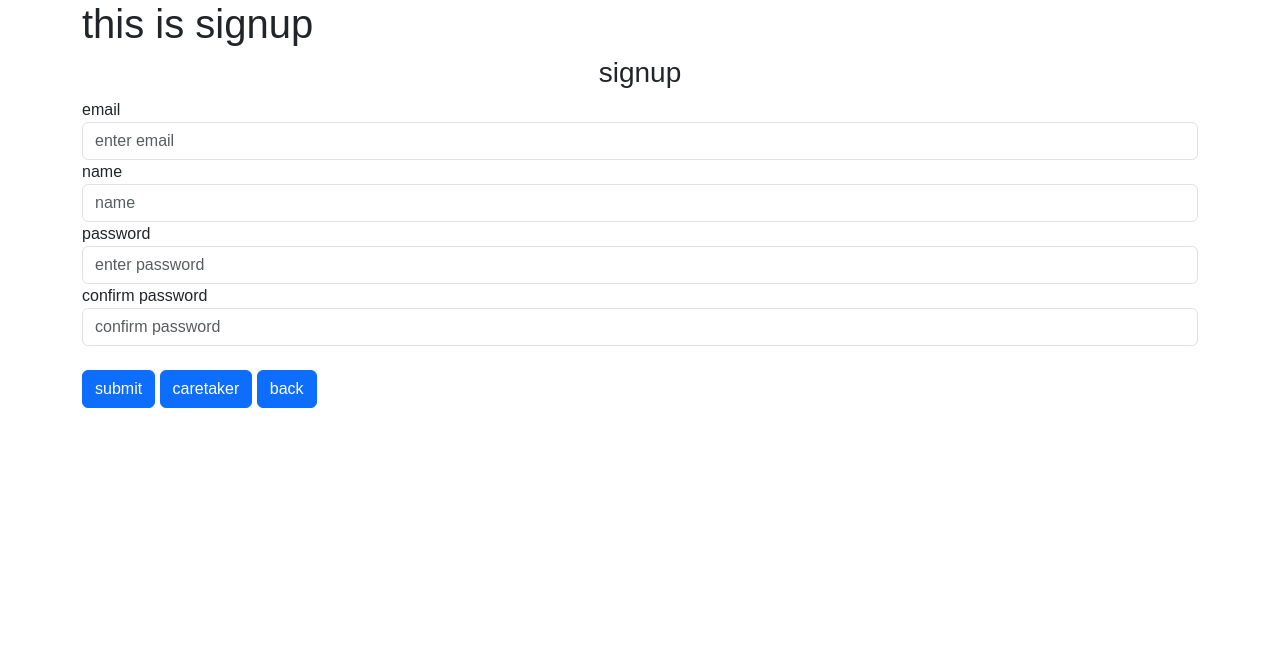
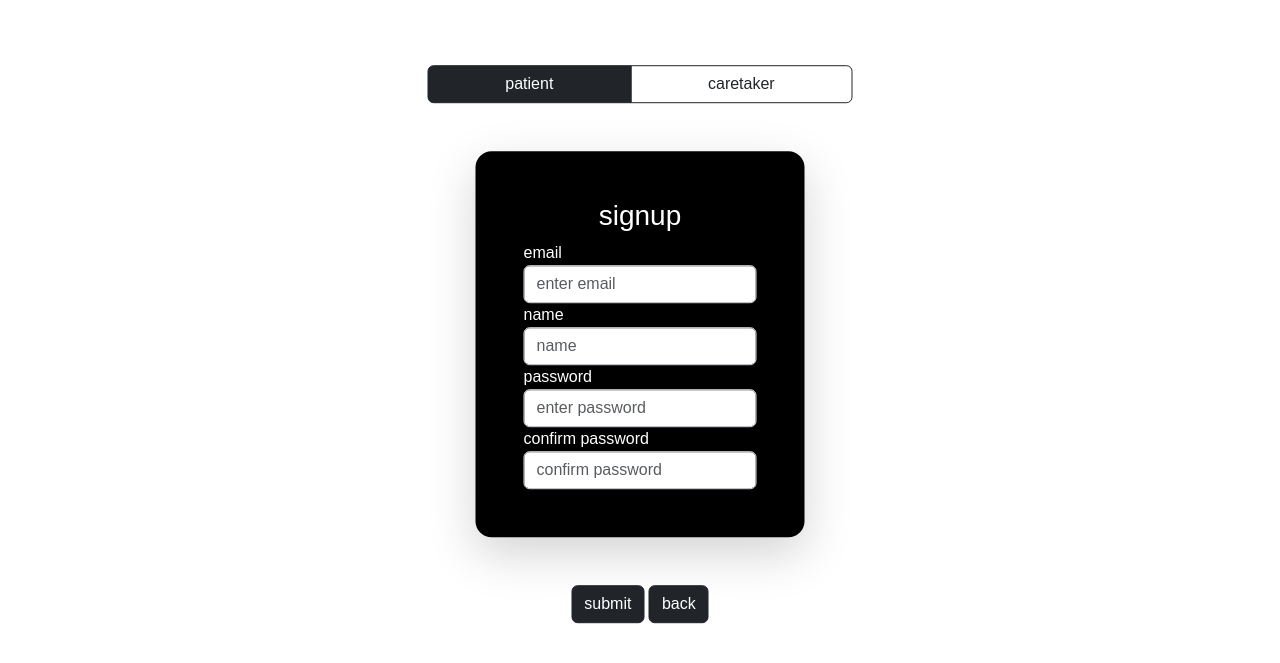
Before and after one commit to NICHOLAS-1217/migraine-app, a Flask app: page /signup in a window 1280 px wide. Shown: the part 56-719 px from the top of the page. Run offline with Flask 3, Linux system fonts and the light colour scheme; some libraries are stand-ins or nearby versions.

Commit message:
signup page design done

```diff
--- a/website/templates/signup.html
+++ b/website/templates/signup.html
@@ -5,10 +5,13 @@
 {% endblock  %}
 
 {% block body %}
-
-    <h1>this is signup</h1>
-
     <form action="" method="POST" algin="center">
+        <div class="position-absolute top-50 start-50 translate-middle">
+            <div class="btn-group d-flex justify-content-center">
+                <a href="/signup" class="btn btn-dark" aria-current="page">patient</a>
+                <a href="/care_signup" class="btn btn-outline-dark">caretaker</a>
+            </div>
+            <div class="p-5 m-5 bg-black text-white rounded-4 shadow-lg">
                 <h3 align="center">signup</h3>
                 <div class="form-group">
                     <label for="email">email</label>
@@ -26,10 +29,12 @@
                     <label for="confirmPassword">confirm password</label>
                     <input type="password" class="form-control" id="confirmPassword" name="confirmPassword" placeholder="confirm password">
                 </div>
-        <br>
-        <button type="submit" class="btn btn-primary">submit</button>
-        <a class="btn btn-primary" href="/care_signup" role="button">caretaker</a>
-        <a class="btn btn-primary" href="/" role="button">back</a>
+            </div>
+            <div class="text-center">
+                <button type="submit" class="btn btn-dark">submit</button>
+                <a class="btn btn-dark" href="/" role="button">back</a>
+            </div>
+        </div>
     </form>
 
 {% endblock  %}
```
Also changed, not shown: website/templates/care_signup.html (+12 -6 lines). Lines whose indentation alone changed are shown as unchanged.
